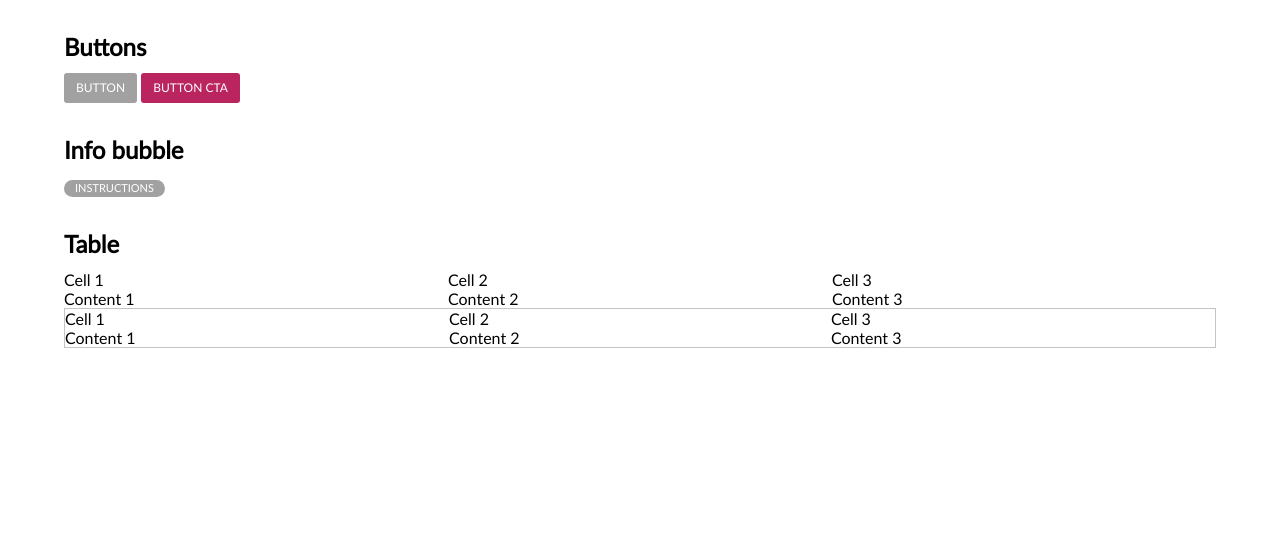
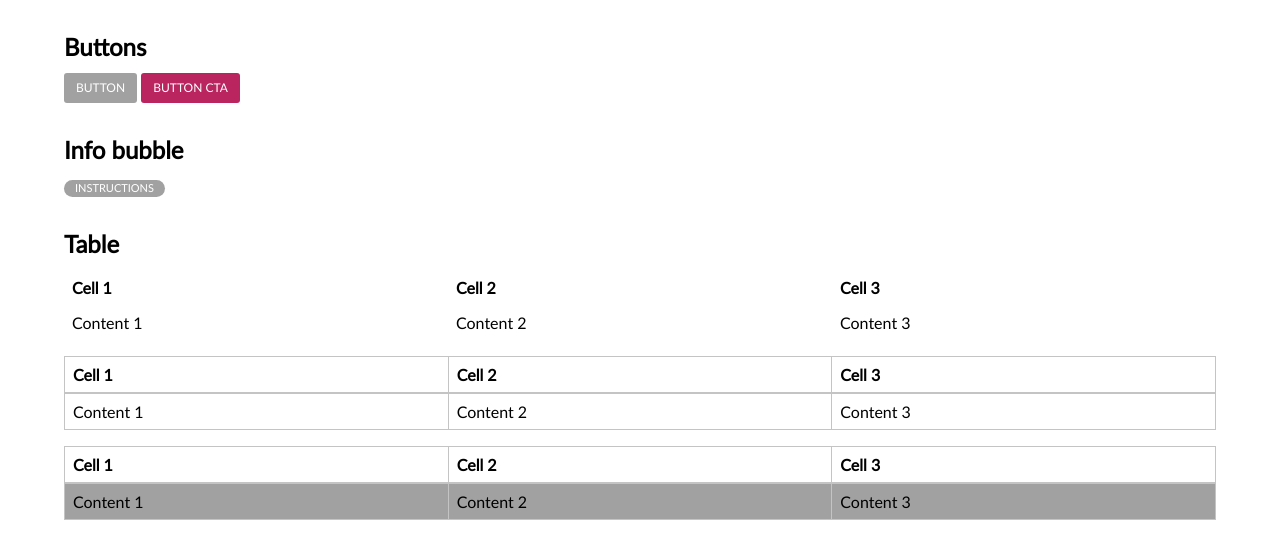
Before and after one commit to uplne/nmm, a website: page index.html in a window 1280 px wide. Drawn offline with Linux system fonts and the light colour scheme.

Commit message:
Table borders and strips formatting

```diff
--- a/index.html
+++ b/index.html
@@ -30,9 +30,9 @@
 			<table class="table">
 				<thead>
 					<tr>
-						<td>Cell 1</td>
-						<td>Cell 2</td>
-						<td>Cell 3</td>
+						<th>Cell 1</th>
+						<th>Cell 2</th>
+						<th>Cell 3</th>
 					</tr>
 				</thead>
 				<tbody>
@@ -43,12 +43,28 @@
 					</tr>
 				</tbody>
 			</table>
-			<table class="table table--bordered">
+			<table class="table table--borders">
 				<thead>
 					<tr>
-						<td>Cell 1</td>
-						<td>Cell 2</td>
-						<td>Cell 3</td>
+						<th>Cell 1</th>
+						<th>Cell 2</th>
+						<th>Cell 3</th>
+					</tr>
+				</thead>
+				<tbody>
+					<tr>
+						<td>Content 1</td>
+						<td>Content 2</td>
+						<td>Content 3</td>
+					</tr>
+				</tbody>
+			</table>
+			<table class="table table--borders table--strips">
+				<thead>
+					<tr>
+						<th>Cell 1</th>
+						<th>Cell 2</th>
+						<th>Cell 3</th>
 					</tr>
 				</thead>
 				<tbody>
--- a/sass/objects/_table.scss
+++ b/sass/objects/_table.scss
@@ -1,9 +1,35 @@
 .table {
 	width: 100%;
+	text-align: left;
 	border-spacing: 0;
 	border-collapse: collapse;
+	margin-bottom: 1em;
+
+	th,
+	td {
+		padding: .5em;
+		vertical-align: top;
+	}
 }
 
-.table--bordered {
+.table--borders {
 	border: 1px solid $border-color;
+
+	th,
+	td {
+		border: 1px solid $border-color;
+	}
+
+	th {
+		border-bottom: 2px solid $border-color;
+		font-weight: bold;
+	}
 }
+
+.table--strips {
+	tbody {
+		tr:nth-of-type(odd) {
+			background-color: $table-strip-bg;
+		}
+	}
+}
--- a/sass/partials/_colors.scss
+++ b/sass/partials/_colors.scss
@@ -3,3 +3,5 @@ $btn-like-bg-hover: #8f8f8f;
 $btn-like-color: #fff;
 
 $border-color: #c4c4c4;
+
+$table-strip-bg: $btn-like-bg;
```
Also changed, not shown: public/css/nmm.css, 1 other file.
